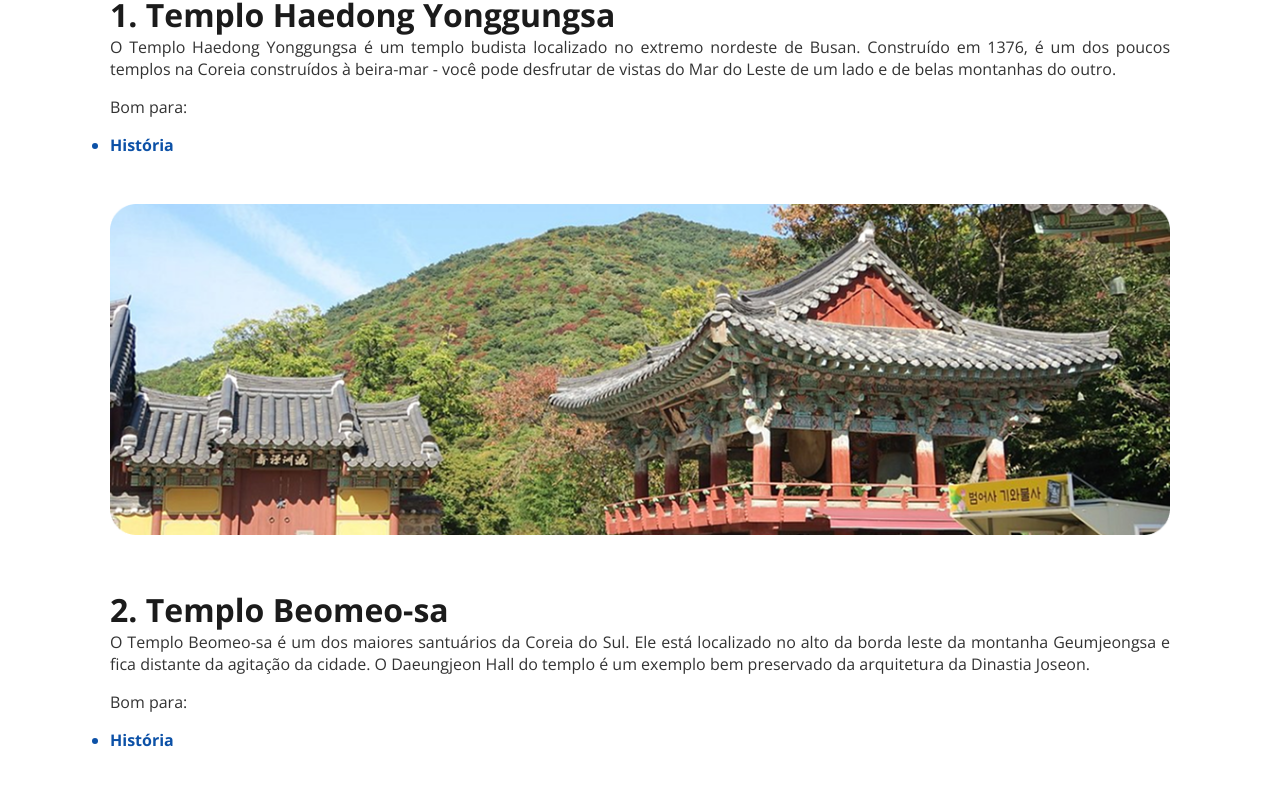
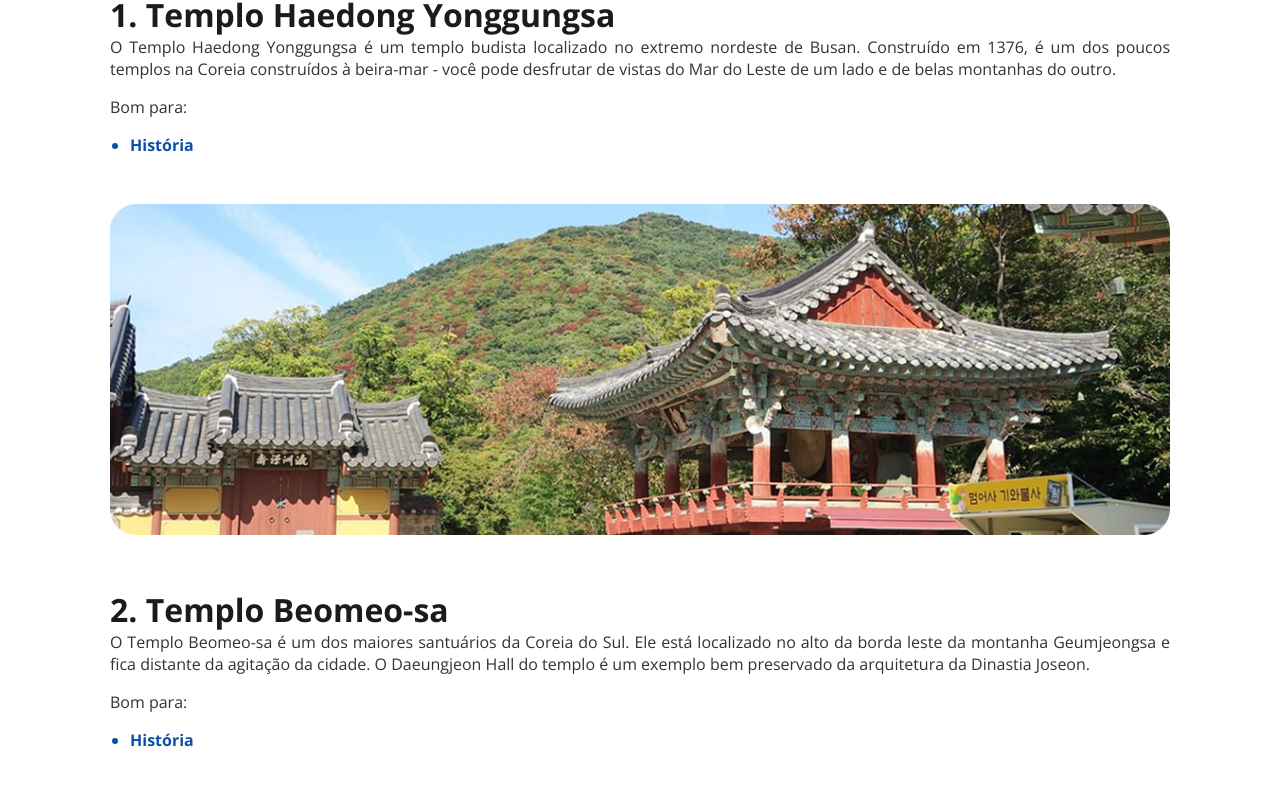
Before and after one commit to oliveira-super/local-turistico, a plain HTML site: page index.html in a window 1280 px wide. Shown: the part 2013-2810 px from the top of the page. Drawn offline with nearby package versions, Linux system fonts and the light colour scheme.

Commit message:
final-update

```diff
--- a/src/style/style.css
+++ b/src/style/style.css
@@ -163,6 +163,10 @@ p{
     padding-bottom: 16px;
     text-align: justify;
 }
+ul{
+    padding: 0 20px;
+}
+
 
 
 
```
